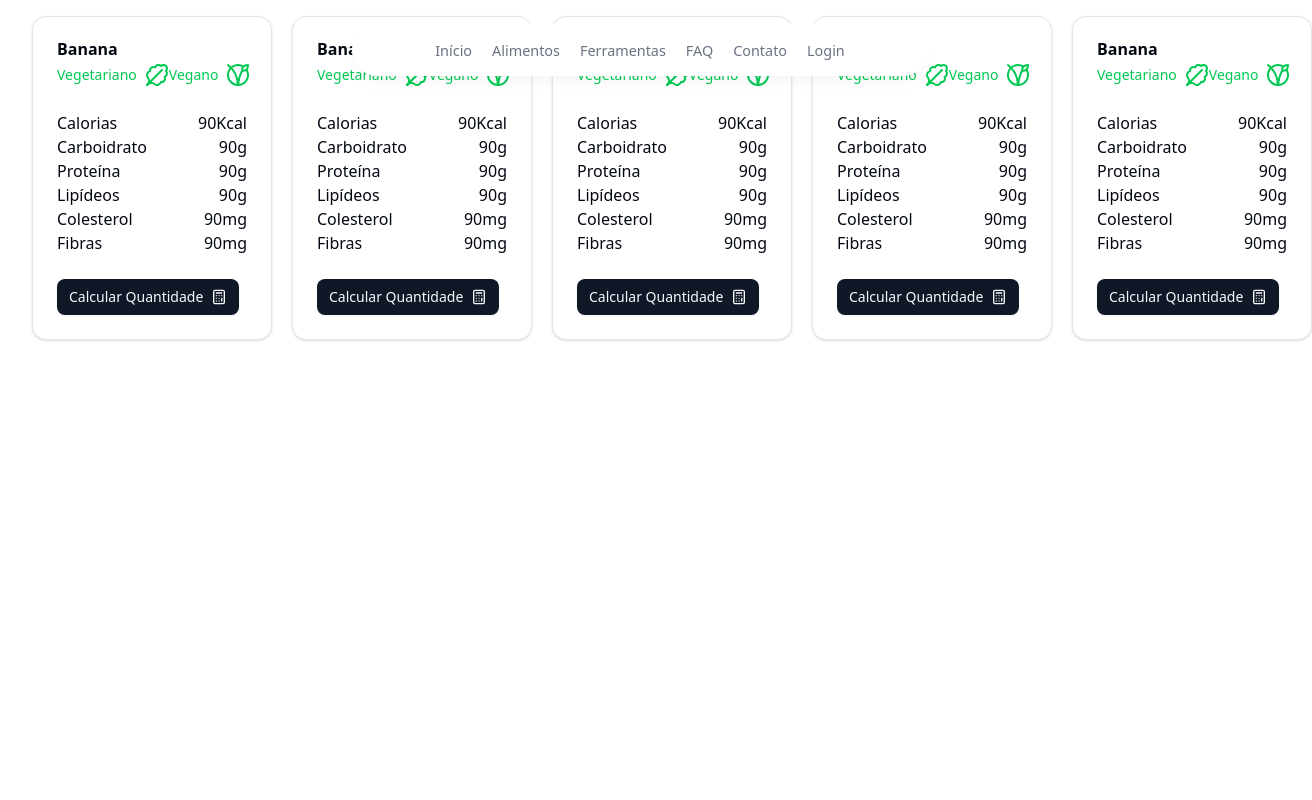
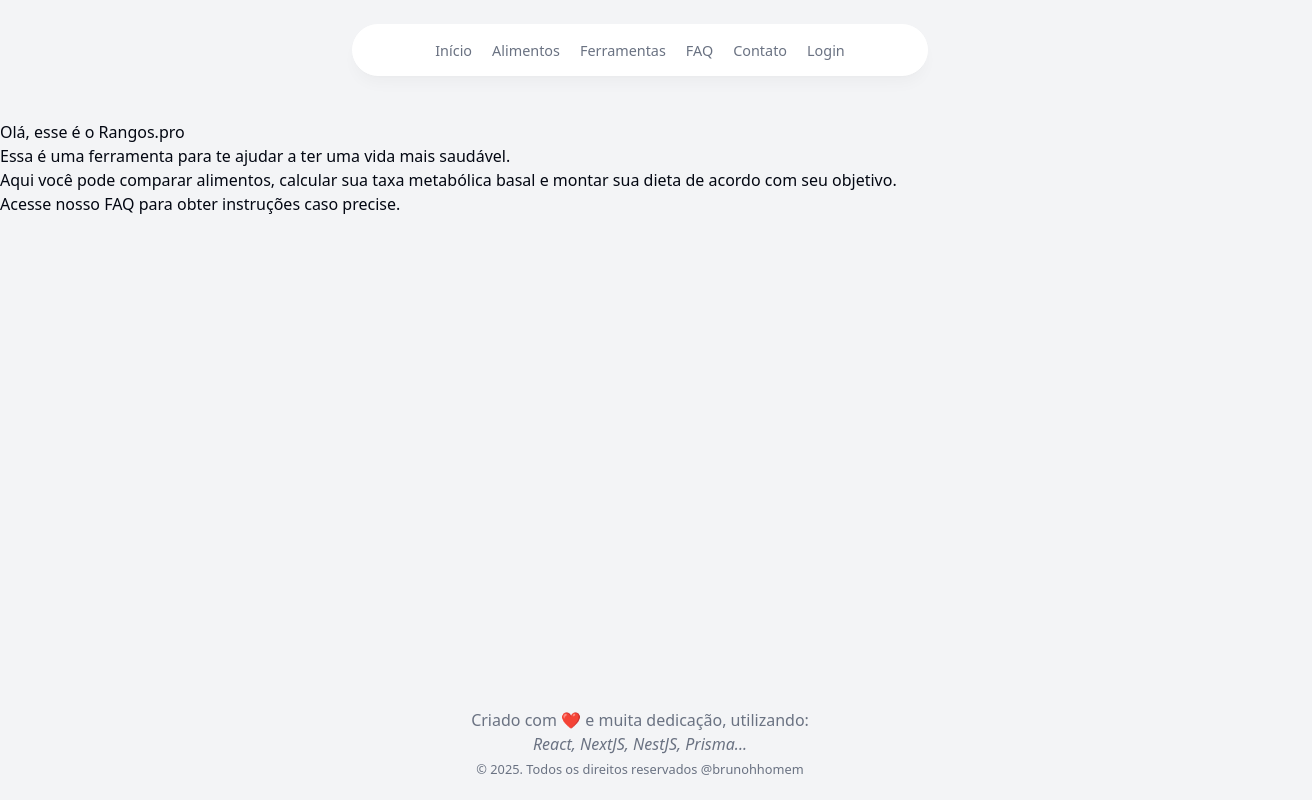
Before and after one commit to brunohhomem/rangos-frontend, a Next.js app: page / in a window 1280 px wide. Shown: the whole page, 1312 px wide, since content can reach past the window. Built offline with nearby package versions, Linux system fonts and the light colour scheme.

Commit message:
feat: add footer and intro text

```diff
--- a/package.json
+++ b/package.json
@@ -11,6 +11,7 @@
   "dependencies": {
     "@radix-ui/react-label": "^2.1.2",
     "@radix-ui/react-slot": "^1.1.2",
+    "@radix-ui/react-tabs": "^1.1.3",
     "class-variance-authority": "^0.7.1",
     "clsx": "^2.1.1",
     "lucide-react": "^0.477.0",
--- a/src/app/layout.tsx
+++ b/src/app/layout.tsx
@@ -2,6 +2,7 @@ import type { Metadata } from 'next'
 import { Geist, Geist_Mono } from 'next/font/google'
 import './globals.css'
 import Header from '@/components/Header'
+import Footer from '@/components/Footer'
 
 const geistSans = Geist({
   variable: '--font-geist-sans',
@@ -24,12 +25,13 @@ export default function RootLayout({
   children: React.ReactNode
 }>) {
   return (
-    <html lang="pt-BR">
+    <html lang="pt-BR" className="!scroll-smooth">
       <body
-        className={`${geistSans.variable} ${geistMono.variable} antialiased flex gap-4 m-4`}
+        className={`${geistSans.variable} ${geistMono.variable} antialiased bg-gray-100 text-gray-950 relative pt-30 flex flex-col min-h-screen`}
       >
         <Header />
-        {children}
+        <main className="flex-grow">{children}</main>
+        <Footer />
       </body>
     </html>
   )
--- a/src/app/page.tsx
+++ b/src/app/page.tsx
@@ -1,9 +1,15 @@
-import FoodCardList from '@/components/FoodCardList'
-
 export default function Home() {
   return (
     <div>
-      <FoodCardList />
+      <h1>Olá, esse é o Rangos.pro</h1>
+      <h2>
+        Essa é uma ferramenta para te ajudar a ter uma vida mais saudável.
+      </h2>
+      <p>
+        Aqui você pode comparar alimentos, calcular sua taxa metabólica basal e
+        montar sua dieta de acordo com seu objetivo.
+      </p>
+      <p>Acesse nosso FAQ para obter instruções caso precise.</p>
     </div>
   )
 }
--- /dev/null
+++ b/src/components/Footer.tsx
@@ -0,0 +1,12 @@
+export default function Footer() {
+  return (
+    <footer className="mb-5 mt-10 px-4 text-center text-gray-500">
+      <p>
+        <span>Criado com ❤️ e muita dedicação, utilizando: </span>
+        <br />
+        <span className="italic">React, NextJS, NestJS, Prisma...</span>
+      </p>
+      <small> &copy; 2025. Todos os direitos reservados @brunohhomem</small>
+    </footer>
+  )
+}
--- /dev/null
+++ b/src/components/ui/tabs.tsx
@@ -0,0 +1,66 @@
+"use client"
+
+import * as React from "react"
+import * as TabsPrimitive from "@radix-ui/react-tabs"
+
+import { cn } from "@/lib/utils"
+
+function Tabs({
+  className,
+  ...props
+}: React.ComponentProps<typeof TabsPrimitive.Root>) {
+  return (
+    <TabsPrimitive.Root
+      data-slot="tabs"
+      className={cn("flex flex-col gap-2", className)}
+      {...props}
+    />
+  )
+}
+
+function TabsList({
+  className,
+  ...props
+}: React.ComponentProps<typeof TabsPrimitive.List>) {
+  return (
+    <TabsPrimitive.List
+      data-slot="tabs-list"
+      className={cn(
+        "bg-muted text-muted-foreground inline-flex h-9 w-fit items-center justify-center rounded-lg p-1",
+        className
+      )}
+      {...props}
+    />
+  )
+}
+
+function TabsTrigger({
+  className,
+  ...props
+}: React.ComponentProps<typeof TabsPrimitive.Trigger>) {
+  return (
+    <TabsPrimitive.Trigger
+      data-slot="tabs-trigger"
+      className={cn(
+        "data-[state=active]:bg-background data-[state=active]:text-foreground focus-visible:border-ring focus-visible:ring-ring/50 focus-visible:outline-ring inline-flex flex-1 items-center justify-center gap-1.5 rounded-md px-2 py-1 text-sm font-medium whitespace-nowrap transition-[color,box-shadow] focus-visible:ring-[3px] focus-visible:outline-1 disabled:pointer-events-none disabled:opacity-50 data-[state=active]:shadow-sm [&_svg]:pointer-events-none [&_svg]:shrink-0 [&_svg:not([class*='size-'])]:size-4",
+        className
+      )}
+      {...props}
+    />
+  )
+}
+
+function TabsContent({
+  className,
+  ...props
+}: React.ComponentProps<typeof TabsPrimitive.Content>) {
+  return (
+    <TabsPrimitive.Content
+      data-slot="tabs-content"
+      className={cn("flex-1 outline-none", className)}
+      {...props}
+    />
+  )
+}
+
+export { Tabs, TabsList, TabsTrigger, TabsContent }
```
Also changed, not shown: 1 other file (tests, documents, lock files or other folders).
